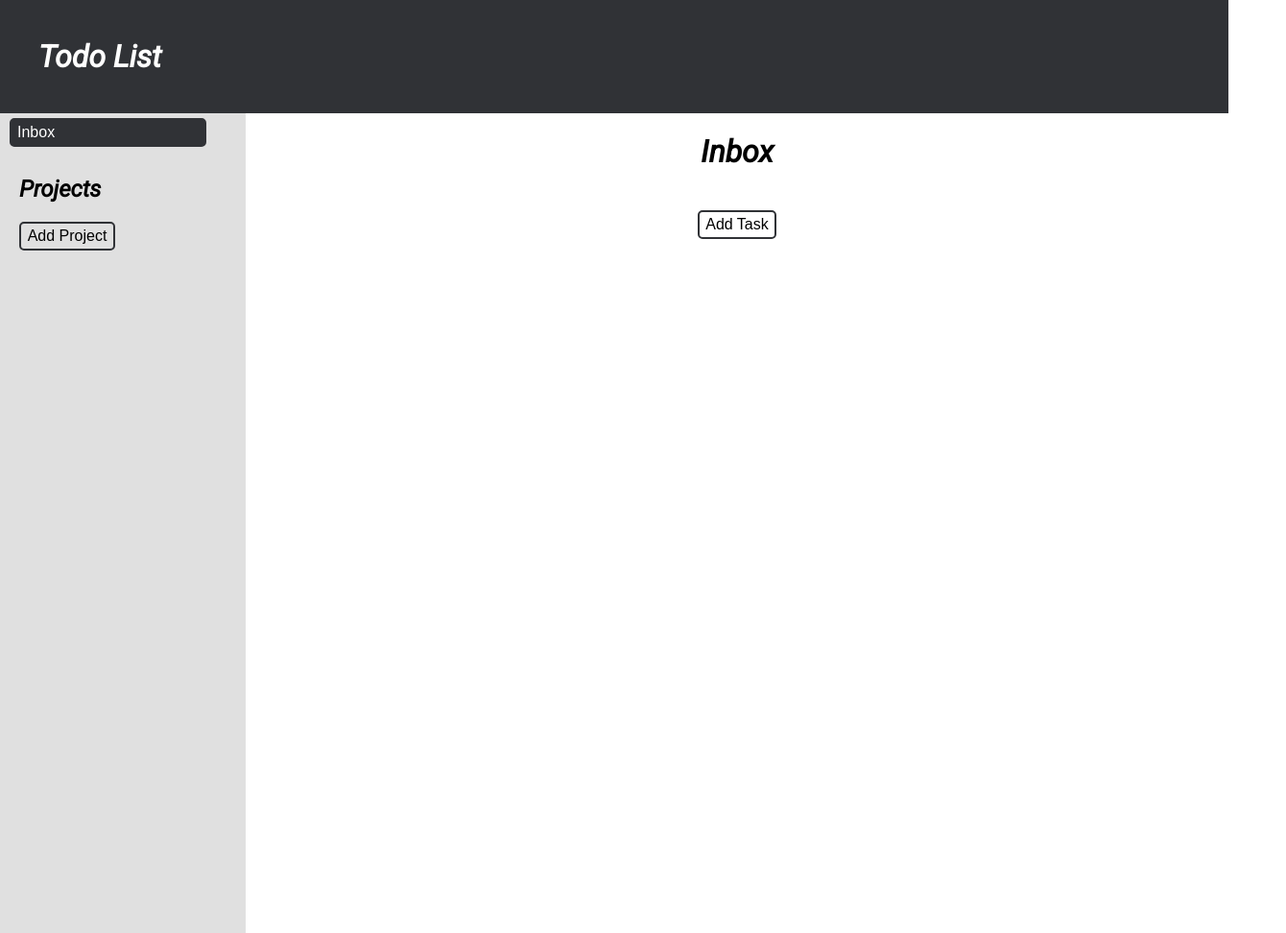
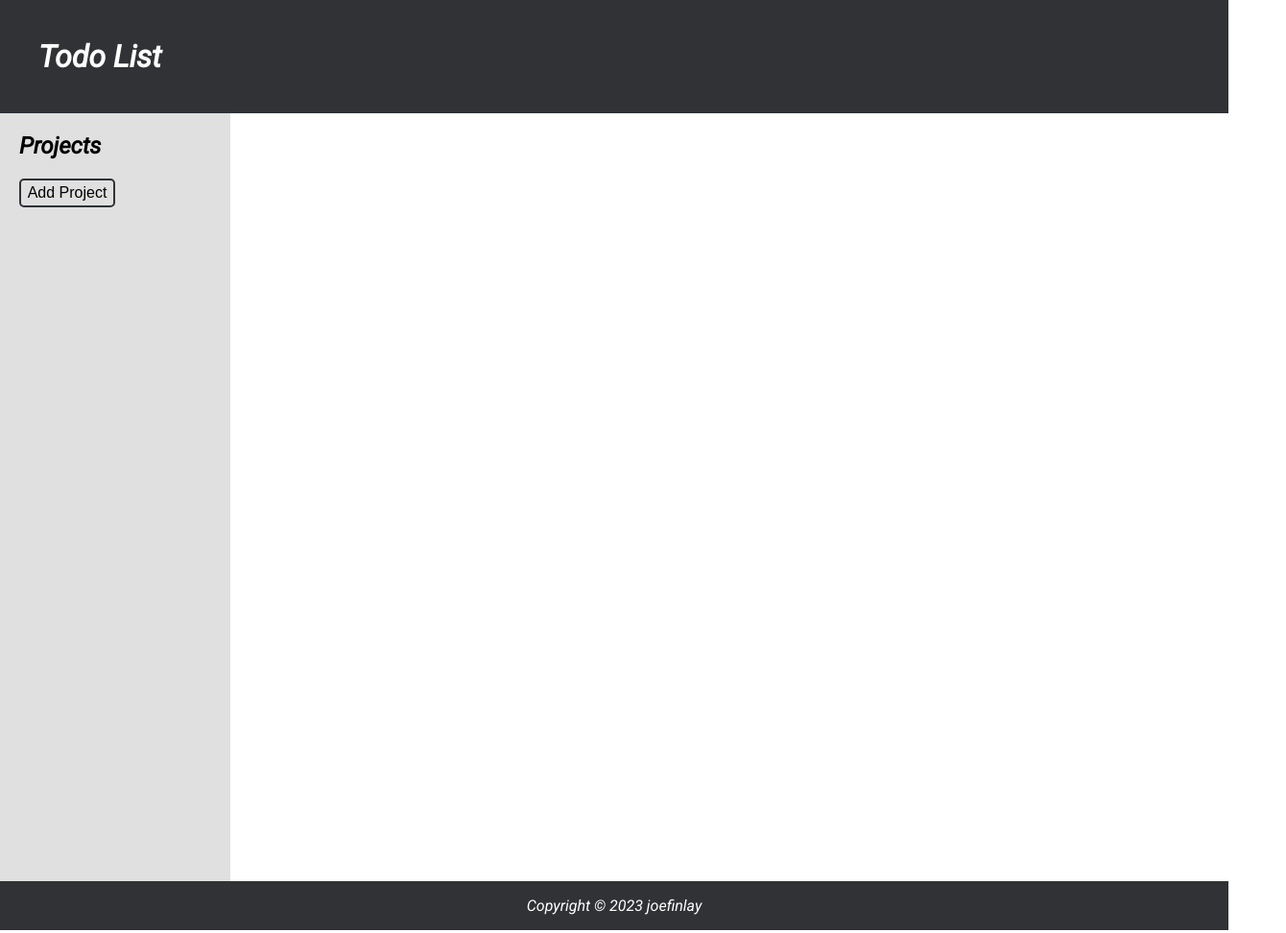
Before and after one commit to N0877935/Todo-List, a website built with webpack: page dist/index.html in a window 1280 px wide. Shown: the top 972 px of the page at 96% size, 1340 px wide, since content can reach past the window. Built offline with nearby package versions, Linux system fonts and the light colour scheme; a web font is replaced by a local one.

Commit message:
moved title and button into separate div

```diff
--- a/src/Functions/pageLoader.js
+++ b/src/Functions/pageLoader.js
@@ -39,11 +39,6 @@ function newProject(projectName) {
     projectsDiv.appendChild(projToDOM);
     domArray.push(projToDOM);
 
-//    for (let i = 0; i < domArray.length; i++) {
-//     domArray[i].addEventListener('click', () => {
-//         pageLoader(projectsArray[i], projectsArray[i].title);
-//     })
-//    }
 
 document.querySelector('body').addEventListener('click', function(event) {
     if(event.target.tagName.toLowerCase() === projectName.toLowerCase()) {
@@ -64,9 +59,14 @@ function newTask(project) {
 
     if(newTitle.value != '' && newDesc.value != '' && newDate.value != '') {
         project.taskInProject(newTitle.value, newDesc.value, newDate.value, newPrio.value);
+        createTask();
     } else {
         alert('Please enter a value')
     }
+}
+
+function createTask() {
+
 }
 
 function showTasks(project) {
@@ -95,17 +95,15 @@ function showTasks(project) {
 function pageLoader(el, newTitle){
 
 
-    const headerContent = document.querySelector('.header');
+    const titleContent = document.querySelector('.title-container');
+    titleContent.textContent = "";
+
     const tabContent = document.querySelector('.tab-content');
     tabContent.textContent = "";
 
-    if(el != undefined) {
-        showTasks(el);
-    }
-
-
     const projectsDiv = document.getElementById('projects-div')
     const newContent = pageLoaderDiv('newDiv', newTitle);
+
     const newBtn = loadButton('task-button', 'Add Task');
 
     const newTaskForm = addTask();
@@ -117,8 +115,13 @@ function pageLoader(el, newTitle){
         })
     });
 
-    tabContent.appendChild(newContent);
-    tabContent.appendChild(newBtn);
+    titleContent.appendChild(newContent);
+
+    if(el != undefined) {
+        showTasks(el);
+        titleContent.appendChild(newBtn);
+    }
+
 
 
 
--- a/src/index.js
+++ b/src/index.js
@@ -4,10 +4,7 @@ import inbox from "./Pages/inbox";
 load();
 
 
-const inboxBtn = document.getElementById('inbox');
-inboxBtn.addEventListener('clicked', inbox);
-
 function load() {
     pageLoader();
-    inbox();
+
 }
```
Also changed, not shown: dist/index.html, dist/main.js, dist/style.css.
